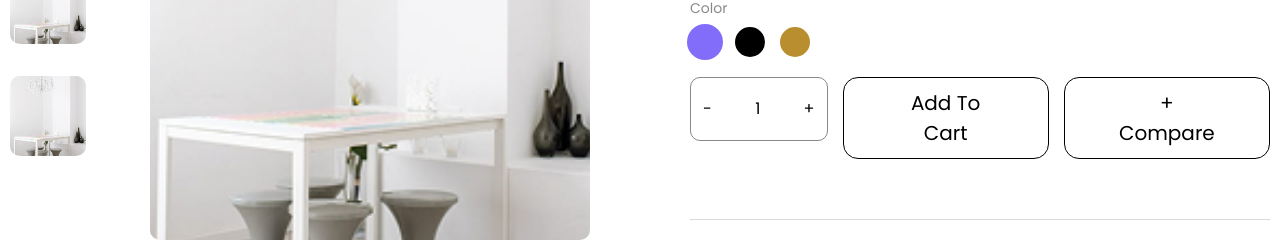
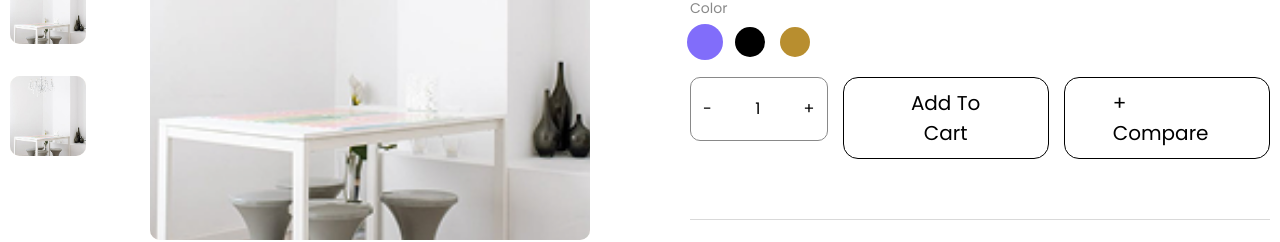
Before and after one commit to Dawn834/Furniro-Web, a React (Vite) app: page /product/1 in a window 1280 px wide. Shown: the part 495-737 px from the top of the page. Built offline with nearby package versions, Linux system fonts and the light colour scheme.

Commit message:
fix: adjust comparison Add To Cart button width and change Compare button to Link

```diff
--- a/src/assets/styles/page/_comparison.scss
+++ b/src/assets/styles/page/_comparison.scss
@@ -167,6 +167,7 @@
 
 .comparison-table {
     width: 100%;
+    table-layout: fixed;
     border-collapse: collapse;
     margin-top: 40px;
 
@@ -226,7 +227,6 @@
 
 .comparison-table__btn {
     width: 100%;
-    max-width: 215px;
     height: 64px;
     font-size: 20px;
     border-radius: 0;
@@ -235,6 +235,7 @@
     border: none;
     cursor: pointer;
     margin-top: 15px;
+    white-space: nowrap;
     @include mixin.transition-regular;
     @include mixin.hover-regular;
 }
--- a/src/components/ProductDetail/ProductInfo.jsx
+++ b/src/components/ProductDetail/ProductInfo.jsx
@@ -1,5 +1,7 @@
 import { useState } from "react";
+import { Link } from "react-router-dom";
 import { useCartStore } from "../../store/useCartStore";
+import { useComparisonStore } from "../../store/useComparisonStore";
 import iconStars from "../../assets/img/icon/dashicons_star-filled.svg";
 import iconStarsHalf from "../../assets/img/icon/carbon_star-half.svg";
 import iconFacebook from "../../assets/img/icon/akar-icons_facebook-fill.svg";
@@ -16,6 +18,7 @@ function ProductInfo({ product }) {
     const [loading, setLoading] = useState(false);
 
     const setIsCartOpen = useCartStore((state) => state.setIsCartOpen);
+    const addToComparison = useComparisonStore((state) => state.addToComparison);
 
     const handleAddToCart = () => {
         setLoading(true); // Bật trạng thái xoay (loading) cho nút
@@ -134,9 +137,11 @@ function ProductInfo({ product }) {
                     Add To Cart
                 </button>
 
-                <button className="btn btn--outline">
+                <Link to="/comparison" className="btn btn--outline" onClick={() => {
+                    addToComparison(product);
+                }}>
                     + Compare
-                </button>
+                </Link>
 
             </div>
 
```
Also changed, not shown: 1 other file (tests, documents, lock files or other folders).
